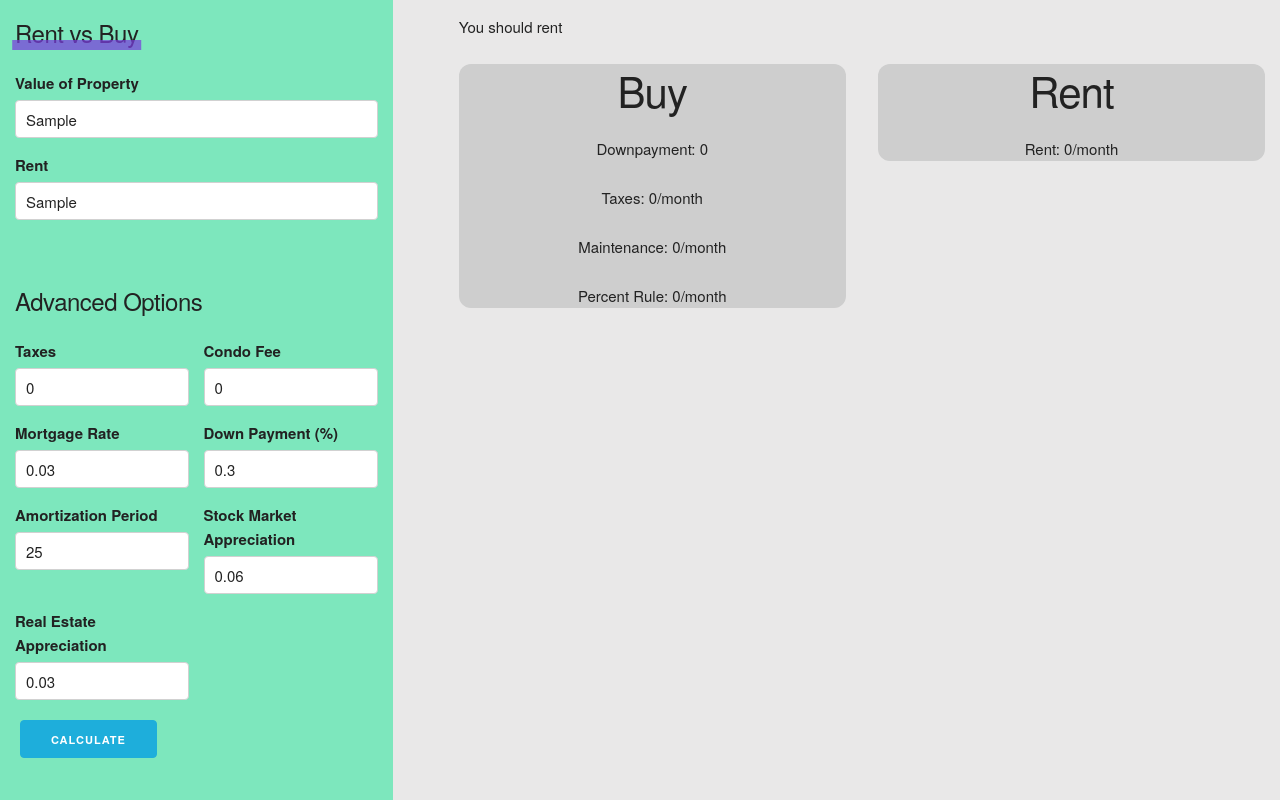
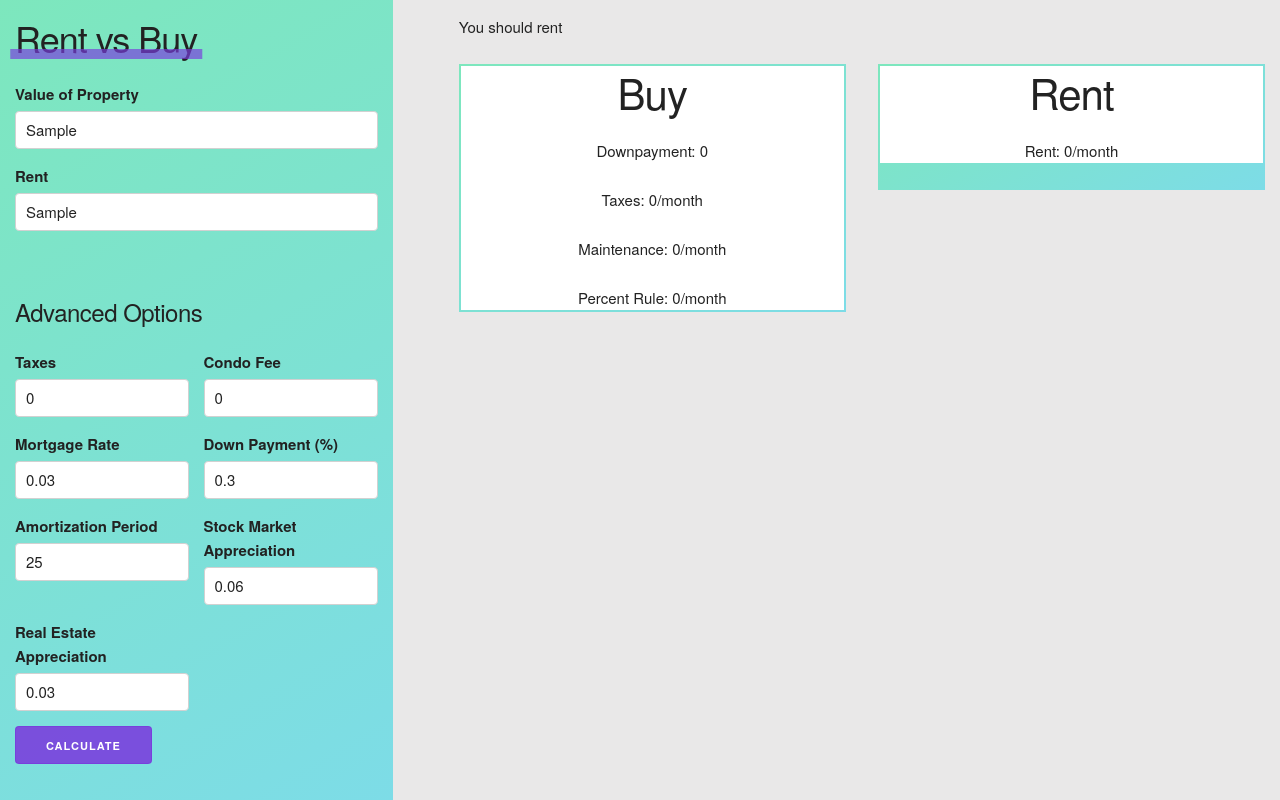
Before and after one commit to cyores/rentvbuy, a React (Create React App) app: page / in a window 1280 px wide. Both pictures are taken after typing "Sample", "Sample" into the empty fields and a click on the button "CALCULATE". Built offline with nearby package versions, Linux system fonts and the light colour scheme.

Commit message:
More stylistic changes

```diff
--- a/public/index.html
+++ b/public/index.html
@@ -19,7 +19,7 @@
       work correctly both with client-side routing and a non-root public URL.
       Learn how to configure a non-root public URL by running `npm run build`.
     -->
-    <title>React App</title>
+    <title>Rent vs Buy</title>
   </head>
   <body>
     <noscript>You need to enable JavaScript to run this app.</noscript>
--- a/src/App.js
+++ b/src/App.js
@@ -90,8 +90,8 @@ class App extends React.Component {
         return (
             <React.Fragment>
                 <div className="row u-full-height">
-                    <div className="four columns p-2 bg-green u-full-height">
-                        <h5 className="main-title">Rent vs Buy</h5>
+                    <div className="four columns p-2 bg-grad u-full-height">
+                        <h3 className="main-title">Rent vs Buy</h3>
                         <CollectInfo
                             handleChange={this.handleChange}
                             advanced={this.state.advanced}
@@ -112,7 +112,7 @@ class App extends React.Component {
                             onPress={() => this.calculate()}
                         />
                     </div>
-                    <div className="eight columns p-2 svgbg" style={{minHeight: '100%'}}>
+                    <div className="eight columns p-2">
                         {this.state.calcs.donecalcs ? (
                             <React.Fragment>
                                 <div className="row">
@@ -138,7 +138,7 @@ class App extends React.Component {
                                                 {this.state.calcs.maint}
                                                 /month
                                             </p>
-                                            <p>
+                                            <p style={{margin: 0}}>
                                                 Percent Rule:{" "}
                                                 {this.state.calcs.percentRule}
                                                 /month
--- a/src/app.css
+++ b/src/app.css
@@ -3,13 +3,41 @@ body {
 }
 
 /* backgrounds */
-.bg-green {
-    background-color: #7de7bd;
+.bg-grad {
+    /* background-color: #7de7bd; */
+    background: linear-gradient(-30deg, #7ddce7, #7de7bd);
 }
+
+/* button overrides */
 button.button-primary {
     background-color: #7b3ddd;
     border-color: #7b3ddd;
 }
+button.button-primary:hover, button.button-primary:focus {
+    background-color: #7a3ddde3;
+    border-color: #7a3ddde3;
+}
+
+
+/* main title */
+.main-title {
+    text-align: center;
+    position: relative;
+    display: inline-block;
+}
+.main-title:after {
+    content: "";
+    display: block;
+    position: absolute;
+    background-color: #7a3dddab;
+    height: 10px;
+    width: 105%;
+    left: 50%;
+    bottom: 3px;
+    -webkit-transform: translateX(-50%);
+    transform: translateX(-50%);
+}
+
 
 /* utils */
 .u-full-height {
@@ -33,22 +61,3 @@ button.button-primary {
 .p-5 {
     padding: 3rem;
 }
-
-/* main title */
-.main-title {
-    text-align: center;
-    position: relative;
-    display: inline-block;
-}
-.main-title:after {
-    content: "";
-    display: block;
-    position: absolute;
-    background-color: #7a3dddb7;
-    height: 10px;
-    width: 105%;
-    left: 50%;
-    bottom: 1px;
-    -webkit-transform: translateX(-50%);
-    transform: translateX(-50%);
-}
--- a/src/components/Button.js
+++ b/src/components/Button.js
@@ -2,7 +2,7 @@ import React, { Component } from 'react';
 import styled from 'styled-components';
 
 const StyledButton = styled.button`
-    margin: 0.5rem;
+    // margin: 0.5rem;
 `
 
 class Button extends Component {
--- a/src/components/Sheet.js
+++ b/src/components/Sheet.js
@@ -1,21 +1,26 @@
 import React, { Component } from "react";
 import styled from "styled-components";
 
+const GradBorder = styled.div`
+    padding: 2px;
+    background: linear-gradient(-30deg, #7ddce7, #7de7bd);
+`;
+
 const StyledSheet = styled.div`
     width: 100%;
-    border-radius: 1.2rem;
-    background-color: #cecece;
-    text-align: center
+    background-color: #fff;
+    text-align: center;
 `;
 
 class Sheet extends Component {
     render() {
         return (
-            <StyledSheet>
-                <h2>{this.props.title}</h2>
-                {this.props.children}
-            </StyledSheet>
-
+            <GradBorder>
+                <StyledSheet>
+                    <h2>{this.props.title}</h2>
+                    {this.props.children}
+                </StyledSheet>
+            </GradBorder>
         );
     }
 }
```
